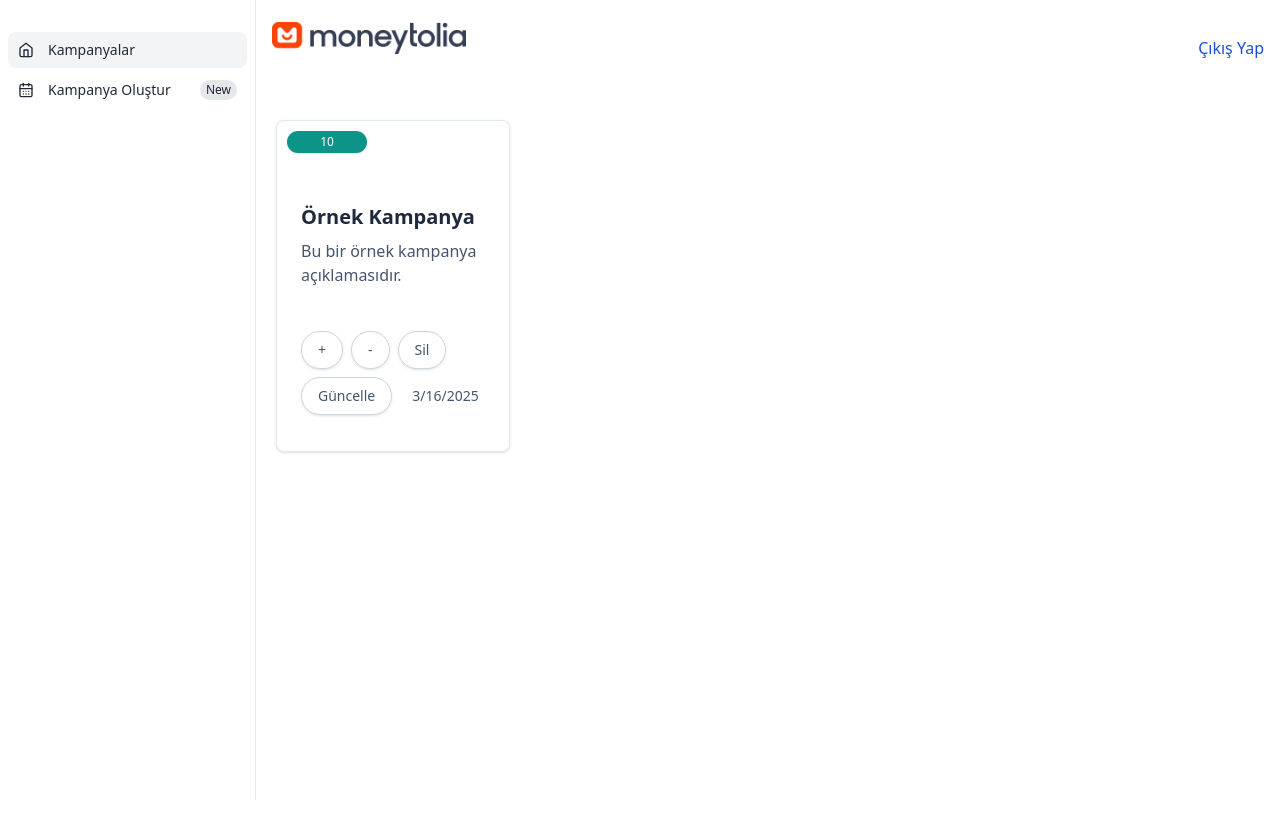
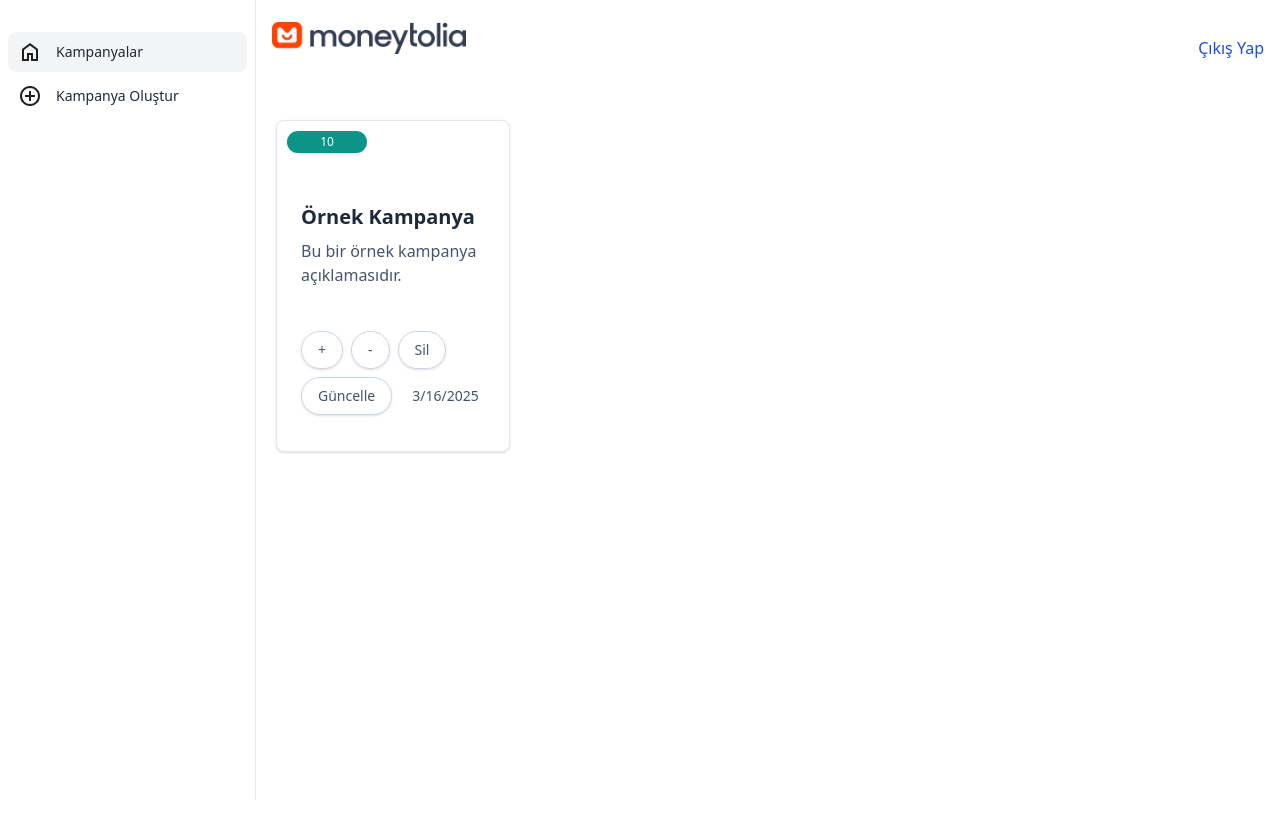
Before and after one commit to tugce-7/moneytolia, an Angular app: page /campaigns in a window 1280 px wide. Shown: the top 838 px of the page. Built offline with nearby package versions, Linux system fonts and the light colour scheme; sample sign-in values are in the browser's storage.

Commit message:
(master) - Some fixes

```diff
--- a/src/app/campaign/campaign-create/campaign-create.component.ts
+++ b/src/app/campaign/campaign-create/campaign-create.component.ts
@@ -1,4 +1,4 @@
-import { Component, Input, input, InputSignal, OnInit, output, signal } from '@angular/core';
+import { Component, inject, Input, input, InputSignal, OnInit, output, signal } from '@angular/core';
 import { FormBuilder, FormGroup, ReactiveFormsModule, Validators } from '@angular/forms';
 import { CampaignService } from '../../core/api/campaign/campaign.service';
 import { Router } from '@angular/router';
@@ -12,6 +12,10 @@ import { Campaign } from '../../core/api/campaign/campaign.model';
   styleUrl: './campaign-create.component.scss'
 })
 export class CampaignCreateComponent implements OnInit {
+  private readonly fb = inject(FormBuilder);
+  private readonly campaignService = inject(CampaignService);
+  private readonly router = inject(Router);
+
   campaignForm: FormGroup;
 
   isEditMode = input<boolean>(false);
@@ -19,7 +23,7 @@ export class CampaignCreateComponent implements OnInit {
 
   onUpdatedCampaign = output<boolean>();
 
-  constructor(private fb: FormBuilder, private campaignService: CampaignService, private router: Router) {
+  constructor() {
     this.campaignForm = this.fb.group({
       title: ['', Validators.required],
       description: ['', Validators.required],
@@ -36,8 +40,6 @@ export class CampaignCreateComponent implements OnInit {
         title: this.campaign()?.title,
         description: this.campaign()?.description,
         id: this.campaign()?.id,
-        // score: this.campaign()?.score,
-        // campaignDate: moment(this.campaign()?.campaignDate),
       });
     }
   }
--- a/src/app/campaign/campaign-update/campaign-update.component.ts
+++ b/src/app/campaign/campaign-update/campaign-update.component.ts
@@ -1,7 +1,5 @@
-import { Component, inject, signal } from '@angular/core';
-import { FormBuilder, FormGroup, ReactiveFormsModule, Validators } from '@angular/forms';
-import { CampaignService } from '../../core/api/campaign/campaign.service';
-import { Router } from '@angular/router';
+import { Component, inject } from '@angular/core';
+import { ReactiveFormsModule } from '@angular/forms';
 import { CampaignCreateComponent } from "../campaign-create/campaign-create.component";
 import { MAT_DIALOG_DATA, MatDialog, MatDialogModule } from '@angular/material/dialog';
 import { Campaign } from '../../core/api/campaign/campaign.model';
--- a/src/app/campaign/campaign.component.ts
+++ b/src/app/campaign/campaign.component.ts
@@ -18,8 +18,7 @@ export class CampaignComponent {
 
   private readonly dialog = inject(MatDialog);
 
-  constructor() {
-  }
+  constructor() { }
 
   ngAfterViewInit() {
     initFlowbite();
--- a/src/app/login/login.component.ts
+++ b/src/app/login/login.component.ts
@@ -1,4 +1,4 @@
-import { Component } from '@angular/core';
+import { Component, inject } from '@angular/core';
 import { AuthService } from '../core/auth/auth.service';
 import { Router } from '@angular/router';
 import { FormBuilder, FormGroup, ReactiveFormsModule, Validators } from '@angular/forms';
@@ -15,10 +15,11 @@ export class LoginComponent {
 
   loginForm: FormGroup;
 
-  constructor(
-    private fb: FormBuilder,
-    private authService: AuthService,
-    private router: Router) {
+  private readonly authService = inject(AuthService);
+  private readonly router = inject(Router);
+  private readonly fb = inject(FormBuilder);
+
+  constructor() {
     this.loginForm = this.fb.group({
       username: ['', Validators.required],
       password: ['', Validators.required],
--- a/src/app/shared/header/header.component.ts
+++ b/src/app/shared/header/header.component.ts
@@ -1,4 +1,4 @@
-import { Component } from '@angular/core';
+import { Component, inject } from '@angular/core';
 import { Router, RouterLink } from '@angular/router';
 import { AuthService } from '../../core/auth/auth.service';
 import { SidebarElementsComponent } from '../sidebar/sidebar-elements/sidebar-elements.component';
@@ -10,10 +10,10 @@ import { SidebarElementsComponent } from '../sidebar/sidebar-elements/sidebar-el
   styleUrl: './header.component.scss'
 })
 export class HeaderComponent {
-  constructor(
-    private authService: AuthService,
-    private router: Router) {
-  }
+  private readonly authService = inject(AuthService);
+  private readonly router = inject(Router);
+
+  constructor() { }
   logout() {
     this.authService.logout();
     this.router.navigate(['/login']);
--- a/src/app/shared/sidebar/sidebar-elements/sidebar-elements.component.html
+++ b/src/app/shared/sidebar/sidebar-elements/sidebar-elements.component.html
@@ -3,10 +3,10 @@
         <li>
             <a class="flex items-center gap-x-3.5 py-2 px-2.5 bg-gray-100 text-sm text-gray-800 rounded-lg hover:bg-gray-100 focus:outline-hidden focus:bg-gray-100"
                 [routerLink]="['/campaigns']">
-                <svg class=" size-4" xmlns="http://www.w3.org/2000/svg" width="24" height="24" viewBox="0 0 24 24"
-                    fill="none" stroke="currentColor" stroke-width="2" stroke-linecap="round" stroke-linejoin="round">
-                    <path d="m3 9 9-7 9 7v11a2 2 0 0 1-2 2H5a2 2 0 0 1-2-2z" />
-                    <polyline points="9 22 9 12 15 12 15 22" />
+                <svg xmlns="http://www.w3.org/2000/svg" height="24px" viewBox="0 -960 960 960" width="24px"
+                    fill="#1f1f1f">
+                    <path
+                        d="M240-200h120v-240h240v240h120v-360L480-740 240-560v360Zm-80 80v-480l320-240 320 240v480H520v-240h-80v240H160Zm320-350Z" />
                 </svg>
                 Kampanyalar
             </a>
@@ -15,21 +15,12 @@
         <li>
             <a class="w-full flex items-center gap-x-3.5 py-2 px-2.5 text-sm text-gray-800 rounded-lg hover:bg-gray-100 focus:outline-hidden focus:bg-gray-100"
                 [routerLink]="['/campaign-create']">
-                <svg class="size-4" xmlns="http://www.w3.org/2000/svg" width="24" height="24" viewBox="0 0 24 24"
-                    fill="none" stroke="currentColor" stroke-width="2" stroke-linecap="round" stroke-linejoin="round">
-                    <rect width="18" height="18" x="3" y="4" rx="2" ry="2" />
-                    <line x1="16" x2="16" y1="2" y2="6" />
-                    <line x1="8" x2="8" y1="2" y2="6" />
-                    <line x1="3" x2="21" y1="10" y2="10" />
-                    <path d="M8 14h.01" />
-                    <path d="M12 14h.01" />
-                    <path d="M16 14h.01" />
-                    <path d="M8 18h.01" />
-                    <path d="M12 18h.01" />
-                    <path d="M16 18h.01" />
+                <svg xmlns="http://www.w3.org/2000/svg" height="24px" viewBox="0 -960 960 960" width="24px"
+                    fill="#1f1f1f">
+                    <path
+                        d="M440-280h80v-160h160v-80H520v-160h-80v160H280v80h160v160Zm40 200q-83 0-156-31.5T197-197q-54-54-85.5-127T80-480q0-83 31.5-156T197-763q54-54 127-85.5T480-880q83 0 156 31.5T763-763q54 54 85.5 127T880-480q0 83-31.5 156T763-197q-54 54-127 85.5T480-80Zm0-80q134 0 227-93t93-227q0-134-93-227t-227-93q-134 0-227 93t-93 227q0 134 93 227t227 93Zm0-320Z" />
                 </svg>
-                Kampanya Oluştur <span
-                    class="ms-auto py-0.5 px-1.5 inline-flex items-center gap-x-1.5 text-xs bg-gray-200 text-gray-800 rounded-full">New</span>
+                Kampanya Oluştur
             </a>
         </li>
     </ul>
```
